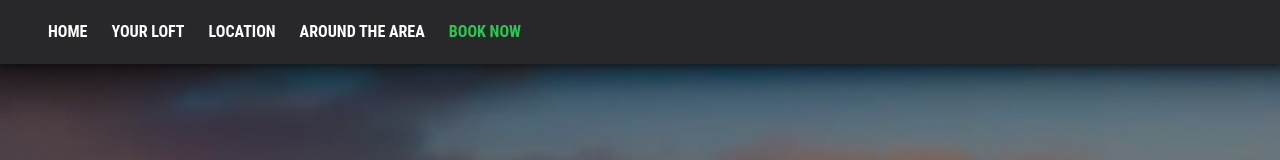
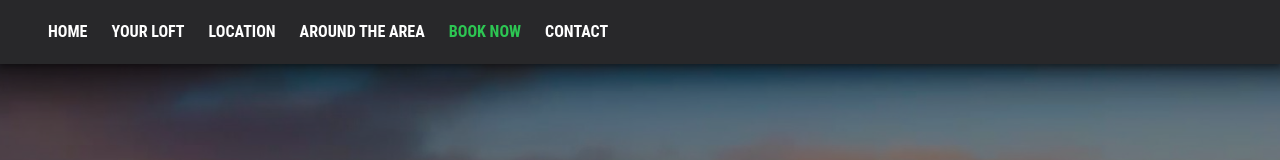
Before and after one commit to samuelsneyd/DEPRECATED_480, a React app in the folder frontend/: page / in a window 1280 px wide. Shown: the top 160 px of the page. Built offline with nearby package versions, Linux system fonts and the light colour scheme; the HTML template or start-up script is replaced by a standard one.

Commit message:
Add contact nav bar link

```diff
--- a/frontend/src/components/AppAppBar/AppAppBar.js
+++ b/frontend/src/components/AppAppBar/AppAppBar.js
@@ -63,6 +63,14 @@ function AppAppBar() {
             >
               {'Book now'}
             </Link>
+            <Link
+              variant="h6"
+              underline="none"
+              href="/"
+              sx={leftLink}
+            >
+              {'Contact'}
+            </Link>
           </Box>
         </Toolbar>
       </AppBar>
```
Also changed, not shown: frontend/static/frontend/main.js.
